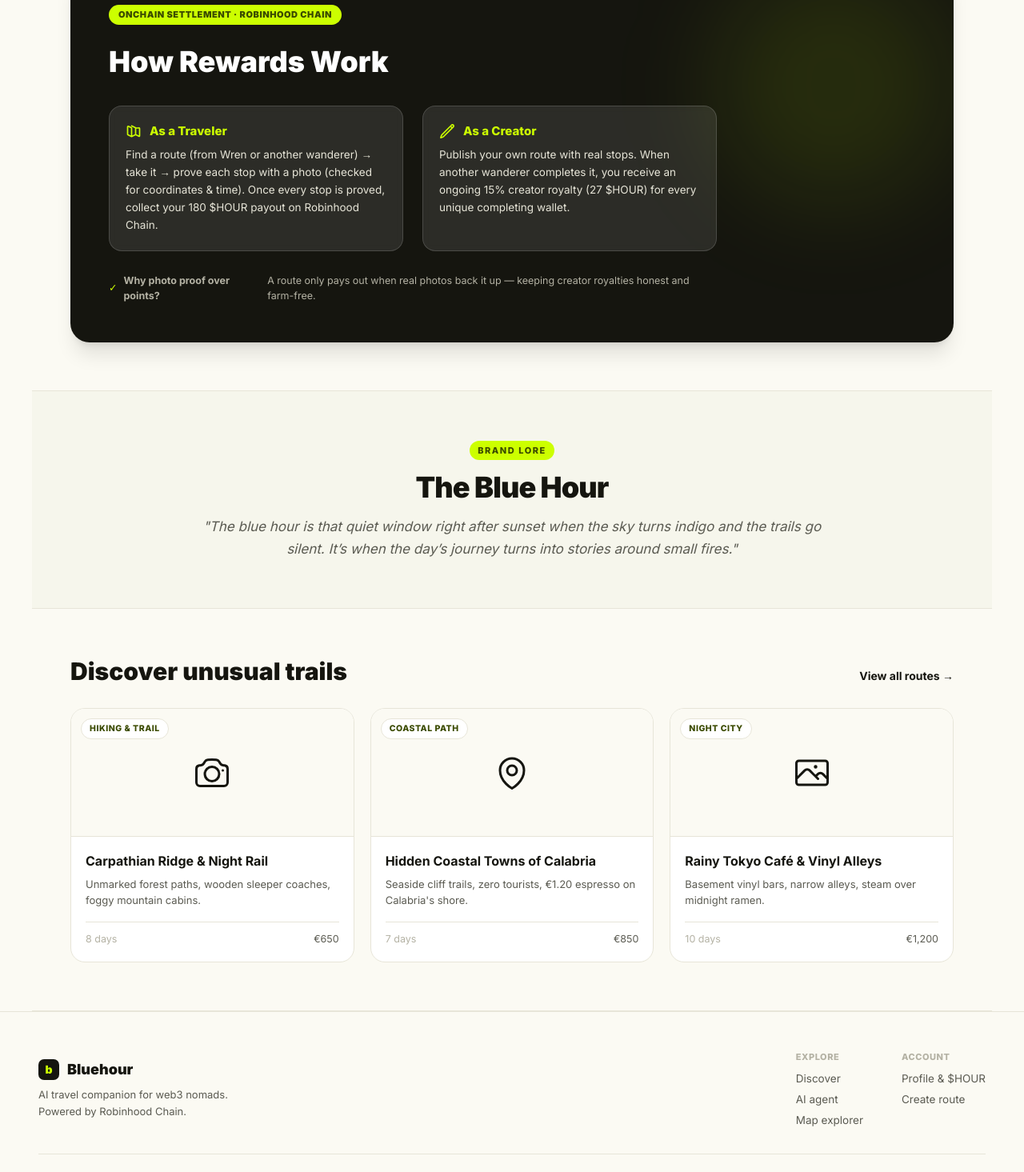
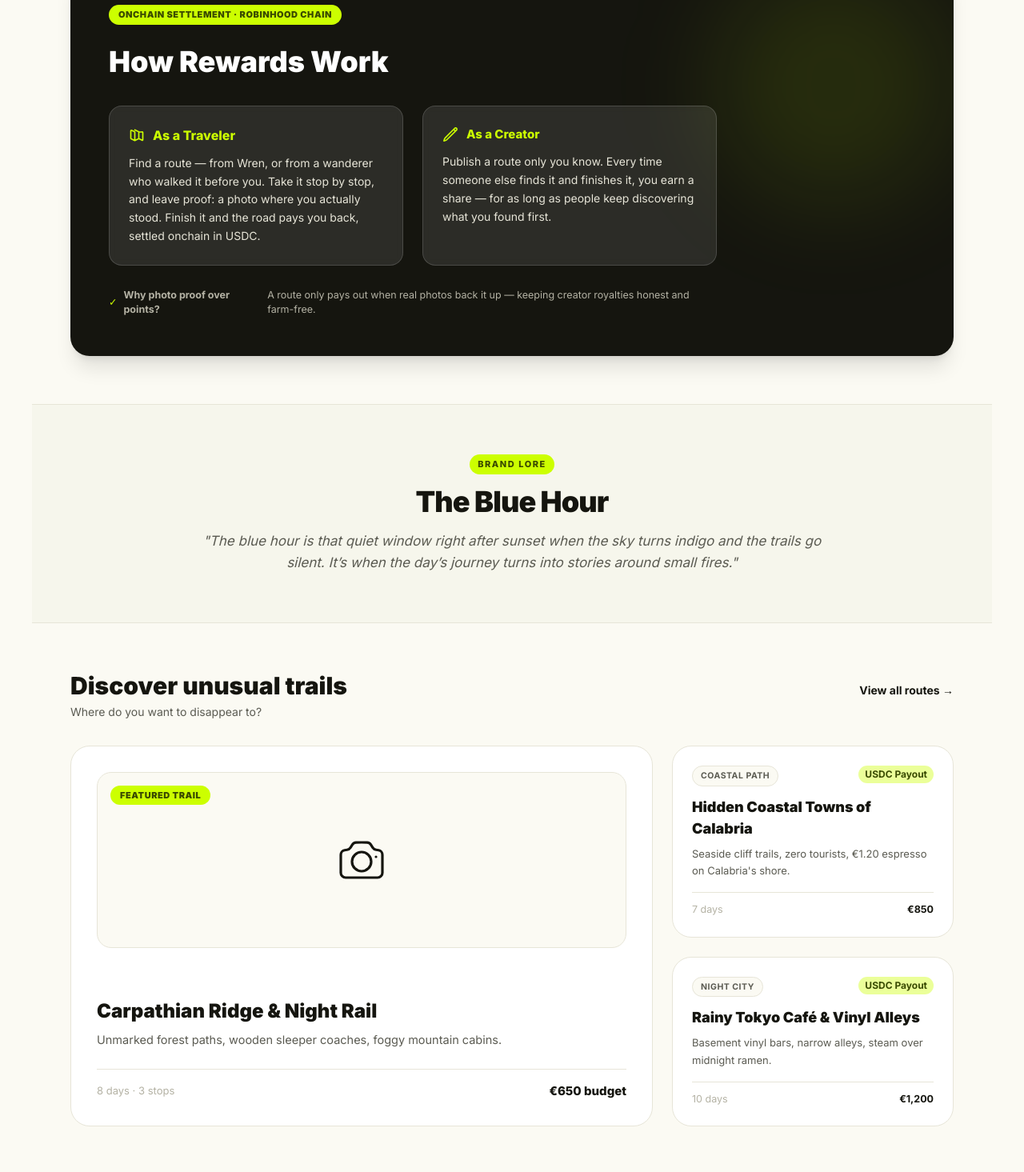
Before and after one commit to sshinobii/Blue-Hour, a Next.js app: page / in a window 1280 px wide. Shown: the part 1160-2625 px from the top of the page at 80% size. Built offline with nearby package versions, Linux system fonts and the light colour scheme; no server answers; the database is empty.

Commit message:
refactor: editorial copy polish, USDC rewards, asymmetric Discover grid, and removal of BLUKACHI from marquee

```diff
--- a/src/app/page.tsx
+++ b/src/app/page.tsx
@@ -60,8 +60,8 @@
             </span>
           </h1>
 
-          <p className="text-[#5B5B52] text-lg max-w-[560px] leading-relaxed mb-8">
-            Tell Wren your mood. Get an off-the-beaten-path route. Go, prove you were there with geotagged photos, and collect onchain rewards on Robinhood Chain.
+          <p className="text-[#5B5B52] text-lg max-w-[620px] leading-relaxed mb-8">
+            Tell Wren how you feel — restless, foggy, hungry for silence. It hands back a real route nobody&apos;s written about yet. Go find it, prove you stood there, let the road pay you back.
           </p>
 
           {/* PROMPT BAR */}
@@ -143,12 +143,12 @@
           </div>
         </section>
 
-        {/* NOMAD MARQUEE STRIP */}
+        {/* NOMAD MARQUEE STRIP - ENGLISH ONLY */}
         <div className="w-full bg-[#CCFF00] border-b border-[#E7E5D8] overflow-hidden py-2.5">
           <div className="marquee-track">
             {[0, 1].map((rep) => (
               <div key={rep} className="flex items-center gap-8 pr-8 shrink-0">
-                {['NOMADS', 'WANDERERS', 'DREAMERS', 'FIRST DISCOVERERS', 'BLUKACHI', 'ON ROBINHOOD CHAIN'].map((word) => (
+                {['NOMADS', 'WANDERERS', 'DREAMERS', 'FIRST DISCOVERERS', 'ON ROBINHOOD CHAIN'].map((word) => (
                   <span key={word + rep} className="text-[#3A4A00] font-black text-[13px] tracking-wider uppercase whitespace-nowrap">
                     {word} <span className="text-[#3A4A00]/40 ml-8">·</span>
                   </span>
@@ -158,7 +158,7 @@
           </div>
         </div>
 
-        {/* REWARD SYSTEM EXPLAINER SECTION */}
+        {/* REWARD SYSTEM EXPLAINER SECTION - UPDATED COPY & USDC */}
         <section className="screen border-b border-[#E7E5D8] py-14 md:py-16">
           <div className="bg-[#15150F] text-white rounded-[24px] p-8 md:p-12 relative overflow-hidden shadow-xl">
             <div className="absolute top-0 right-0 w-[300px] h-[300px] bg-[#CCFF00]/10 rounded-full blur-3xl pointer-events-none" />
@@ -172,27 +172,27 @@
               </h2>
 
               <div className="grid grid-cols-1 md:grid-cols-2 gap-6 pt-2">
-                <div className="bg-white/10 border border-white/15 rounded-[16px] p-5 backdrop-blur-xs space-y-2">
-                  <div className="flex items-center gap-2.5 text-[#CCFF00] font-extrabold text-[15px]">
+                <div className="bg-white/10 border border-white/15 rounded-[16px] p-6 backdrop-blur-xs space-y-3">
+                  <div className="flex items-center gap-2.5 text-[#CCFF00] font-extrabold text-[16px]">
                     <svg className="w-5 h-5 text-[#CCFF00]" fill="none" viewBox="0 0 24 24" stroke="currentColor" strokeWidth={2}>
                       <path strokeLinecap="round" strokeLinejoin="round" d="M9 20l-5.447-2.724A1 1 0 013 16.382V5.618a1 1 0 011.447-.894L9 7m0 13l6-3m-6 3V7m6 10l5.447 2.724A1 1 0 0021 18.818V8.05a1 1 0 00-1.447-.894L15 7m0 10V7m0 0L9 4" />
                     </svg>
                     <span>As a Traveler</span>
                   </div>
-                  <p className="text-[13.5px] text-[#E7E5D8] leading-relaxed">
-                    Find a route (from Wren or another wanderer) → take it → prove each stop with a photo (checked for coordinates & time). Once every stop is proved, collect your 180 $HOUR payout on Robinhood Chain.
+                  <p className="text-[14px] text-[#E7E5D8] leading-relaxed">
+                    Find a route — from Wren, or from a wanderer who walked it before you. Take it stop by stop, and leave proof: a photo where you actually stood. Finish it and the road pays you back, settled onchain in USDC.
                   </p>
                 </div>
 
-                <div className="bg-white/10 border border-white/15 rounded-[16px] p-5 backdrop-blur-xs space-y-2">
+                <div className="bg-white/10 border border-white/15 rounded-[16px] p-6 backdrop-blur-xs space-y-3">
                   <div className="flex items-center gap-2.5 text-[#CCFF00] font-extrabold text-[15px]">
                     <svg className="w-5 h-5 text-[#CCFF00]" fill="none" viewBox="0 0 24 24" stroke="currentColor" strokeWidth={2}>
                       <path strokeLinecap="round" strokeLinejoin="round" d="M16.862 4.487l1.687-1.688a1.875 1.875 0 112.652 2.652L6.832 19.82a4.5 4.5 0 01-1.897 1.13l-2.685.8.8-2.685a4.5 4.5 0 011.13-1.897L16.863 4.487zm0 0L19.5 7.125" />
                     </svg>
                     <span>As a Creator</span>
                   </div>
-                  <p className="text-[13.5px] text-[#E7E5D8] leading-relaxed">
-                    Publish your own route with real stops. When another wanderer completes it, you receive an ongoing 15% creator royalty (27 $HOUR) for every unique completing wallet.
+                  <p className="text-[14px] text-[#E7E5D8] leading-relaxed">
+                    Publish a route only you know. Every time someone else finds it and finishes it, you earn a share — for as long as people keep discovering what you found first.
                   </p>
                 </div>
               </div>
@@ -216,80 +216,89 @@
           </div>
         </section>
 
-        {/* DISCOVER FEED SECTION */}
+        {/* ASYMMETRIC EDITORIAL DISCOVER FEED SECTION */}
         <section className="screen border-b border-[#E7E5D8] py-14 md:py-20">
-          <div className="flex justify-between items-baseline mb-7">
-            <h2 className="text-3xl font-black">Discover unusual trails</h2>
+          <div className="flex justify-between items-baseline mb-8">
+            <div>
+              <h2 className="text-3xl font-black mb-1">Discover unusual trails</h2>
+              <p className="text-[#5B5B52] text-[14px]">Where do you want to disappear to?</p>
+            </div>
             <Link href="/discover" className="text-[14px] font-bold text-[#15150F] hover:underline">
               View all routes →
             </Link>
           </div>
 
-          <div className="grid grid-cols-1 md:grid-cols-3 gap-5">
-            <Link href="/routes/ghost-romania" className="card-light block">
-              <div className="h-[160px] relative bg-[#FBFAF3] border-b border-[#E7E5D8] flex items-center justify-center p-4">
-                <svg className="w-12 h-12 text-[#15150F]" fill="none" viewBox="0 0 24 24" stroke="currentColor" strokeWidth={1.5}>
+          {/* Asymmetric 2+1 Layout Grid */}
+          <div className="grid grid-cols-1 md:grid-cols-12 gap-6">
+            {/* Card 1: Large Featured 2-Column Span */}
+            <Link href="/routes/ghost-romania" className="md:col-span-8 bg-white border border-[#E7E5D8] rounded-[24px] overflow-hidden group hover:border-[#15150F] transition-all flex flex-col justify-between p-6 md:p-8 relative">
+              <div className="h-[220px] bg-[#FBFAF3] border border-[#E7E5D8] rounded-[18px] flex items-center justify-center p-6 mb-6 relative overflow-hidden">
+                <svg className="w-16 h-16 text-[#15150F] group-hover:scale-105 transition-transform" fill="none" viewBox="0 0 24 24" stroke="currentColor" strokeWidth={1.2}>
                   <path strokeLinecap="round" strokeLinejoin="round" d="M6.827 6.175A2.31 2.31 0 015.186 7.23c-.38.054-.757.112-1.134.175C2.999 7.58 2.25 8.507 2.25 9.574V18a2.25 2.25 0 002.25 2.25h15A2.25 2.25 0 0021.75 18V9.574c0-1.067-.75-1.994-1.802-2.169a47.865 47.865 0 00-1.134-.175 2.31 2.31 0 01-1.64-1.055l-.822-1.316a2.192 2.192 0 00-1.736-1.039 48.774 48.774 0 00-5.232 0 2.192 2.192 0 00-1.736 1.039l-.821 1.316z" />
                   <path strokeLinecap="round" strokeLinejoin="round" d="M16.5 12.75a4.5 4.5 0 11-9 0 4.5 4.5 0 019 0zM18.75 10.5h.008v.008h-.008V10.5z" />
                 </svg>
-                <div className="absolute top-3 left-3 bg-white text-[#3A4A00] border border-[#E7E5D8] text-[10.5px] font-extrabold tracking-wider uppercase px-2.5 py-1 rounded-full">
-                  Hiking & Trail
+                <div className="absolute top-4 left-4 bg-[#CCFF00] text-[#3A4A00] text-[11px] font-black tracking-wider uppercase px-3 py-1 rounded-full">
+                  Featured Trail
                 </div>
               </div>
-              <div className="p-[18px]">
-                <h3 className="text-[16px] font-bold mb-2">Carpathian Ridge & Night Rail</h3>
-                <p className="text-[13px] text-[#5B5B52] leading-normal mb-4 min-h-[40px]">
+              <div>
+                <h3 className="text-2xl font-black mb-2 text-[#15150F]">Carpathian Ridge & Night Rail</h3>
+                <p className="text-[14.5px] text-[#5B5B52] leading-relaxed mb-6">
                   Unmarked forest paths, wooden sleeper coaches, foggy mountain cabins.
                 </p>
-                <div className="flex justify-between text-[12.5px] text-[#B4B2A4] border-t border-[#E7E5D8] pt-3">
-                  <span>8 days</span>
-                  <span className="text-[#5B5B52]">€650</span>
+                <div className="flex items-center justify-between text-[13px] text-[#B4B2A4] border-t border-[#E7E5D8] pt-4">
+                  <span>8 days · 3 stops</span>
+                  <span className="font-extrabold text-[#15150F] text-[15px]">€650 budget</span>
                 </div>
               </div>
             </Link>
 
-            <Link href="/routes/italy-coast" className="card-light block">
-              <div className="h-[160px] relative bg-[#FBFAF3] border-b border-[#E7E5D8] flex items-center justify-center p-4">
-                <svg className="w-12 h-12 text-[#15150F]" fill="none" viewBox="0 0 24 24" stroke="currentColor" strokeWidth={1.5}>
-                  <path strokeLinecap="round" strokeLinejoin="round" d="M15 10.5a3 3 0 11-6 0 3 3 0 016 0z" />
-                  <path strokeLinecap="round" strokeLinejoin="round" d="M19.5 10.5c0 7.142-7.5 11.25-7.5 11.25S4.5 17.642 4.5 10.5a7.5 7.5 0 1115 0z" />
-                </svg>
-                <div className="absolute top-3 left-3 bg-white text-[#3A4A00] border border-[#E7E5D8] text-[10.5px] font-extrabold tracking-wider uppercase px-2.5 py-1 rounded-full">
+            {/* Right Side Column (Staggered Cards) */}
+            <div className="md:col-span-4 space-y-6 flex flex-col justify-between">
+              {/* Card 2: Coastal */}
+              <Link href="/routes/italy-coast" className="bg-white border border-[#E7E5D8] rounded-[24px] p-6 hover:border-[#15150F] transition-all block flex-1 flex flex-col justify-between">
+                <div>
+                  <div className="flex justify-between items-start mb-3">
+                    <span className="bg-[#FBFAF3] border border-[#E7E5D8] text-[#5B5B52] text-[10.5px] font-bold uppercase tracking-wider px-2.5 py-1 rounded-full">
                       Coastal Path
+                    </span>
+                    <span className="text-[12px] font-bold text-[#3A4A00] bg-[#CCFF00]/40 px-2 py-0.5 rounded-full">
+                      USDC Payout
+                    </span>
                   </div>
-              </div>
-              <div className="p-[18px]">
-                <h3 className="text-[16px] font-bold mb-2">Hidden Coastal Towns of Calabria</h3>
-                <p className="text-[13px] text-[#5B5B52] leading-normal mb-4 min-h-[40px]">
+                  <h3 className="text-[18px] font-black mb-2">Hidden Coastal Towns of Calabria</h3>
+                  <p className="text-[13px] text-[#5B5B52] leading-relaxed mb-4">
                     Seaside cliff trails, zero tourists, €1.20 espresso on Calabria&apos;s shore.
                   </p>
+                </div>
                 <div className="flex justify-between text-[12.5px] text-[#B4B2A4] border-t border-[#E7E5D8] pt-3">
                   <span>7 days</span>
-                  <span className="text-[#5B5B52]">€850</span>
-                </div>
+                  <b className="text-[#15150F]">€850</b>
                 </div>
               </Link>
 
-            <Link href="/routes/tokyo-cafe" className="card-light block">
-              <div className="h-[160px] relative bg-[#FBFAF3] border-b border-[#E7E5D8] flex items-center justify-center p-4">
-                <svg className="w-12 h-12 text-[#15150F]" fill="none" viewBox="0 0 24 24" stroke="currentColor" strokeWidth={1.5}>
-                  <path strokeLinecap="round" strokeLinejoin="round" d="M2.25 15.75l5.159-5.159a2.25 2.25 0 013.182 0l5.159 5.159m-1.5-1.5l1.409-1.409a2.25 2.25 0 013.182 0l2.909 2.909m-18 3.75h16.5a1.5 1.5 0 001.5-1.5V6a1.5 1.5 0 00-1.5-1.5H3.75A1.5 1.5 0 002.25 6v12a1.5 1.5 0 001.5 1.5zm10.5-11.25h.008v.008h-.008V8.25zm.375 0a.375.375 0 11-.75 0 .375.375 0 01.75 0z" />
-                </svg>
-                <div className="absolute top-3 left-3 bg-white text-[#3A4A00] border border-[#E7E5D8] text-[10.5px] font-extrabold tracking-wider uppercase px-2.5 py-1 rounded-full">
-                  Night city
+              {/* Card 3: Tokyo Cafe */}
+              <Link href="/routes/tokyo-cafe" className="bg-white border border-[#E7E5D8] rounded-[24px] p-6 hover:border-[#15150F] transition-all block flex-1 flex flex-col justify-between">
+                <div>
+                  <div className="flex justify-between items-start mb-3">
+                    <span className="bg-[#FBFAF3] border border-[#E7E5D8] text-[#5B5B52] text-[10.5px] font-bold uppercase tracking-wider px-2.5 py-1 rounded-full">
+                      Night City
+                    </span>
+                    <span className="text-[12px] font-bold text-[#3A4A00] bg-[#CCFF00]/40 px-2 py-0.5 rounded-full">
+                      USDC Payout
+                    </span>
                   </div>
-              </div>
-              <div className="p-[18px]">
-                <h3 className="text-[16px] font-bold mb-2">Rainy Tokyo Café & Vinyl Alleys</h3>
-                <p className="text-[13px] text-[#5B5B52] leading-normal mb-4 min-h-[40px]">
+                  <h3 className="text-[18px] font-black mb-2">Rainy Tokyo Café & Vinyl Alleys</h3>
+                  <p className="text-[13px] text-[#5B5B52] leading-relaxed mb-4">
                     Basement vinyl bars, narrow alleys, steam over midnight ramen.
                   </p>
+                </div>
                 <div className="flex justify-between text-[12.5px] text-[#B4B2A4] border-t border-[#E7E5D8] pt-3">
                   <span>10 days</span>
-                  <span className="text-[#5B5B52]">€1,200</span>
-                </div>
+                  <b className="text-[#15150F]">€1,200</b>
                 </div>
               </Link>
+            </div>
           </div>
         </section>
       </main>
--- a/src/app/rewards/page.tsx
+++ b/src/app/rewards/page.tsx
@@ -40,7 +40,7 @@
                 </div>
                 <h2 className="text-2xl font-black">1. Traveler Payouts</h2>
                 <p className="text-[#5B5B52] text-[14.5px] leading-relaxed">
-                  Find a route (from Wren or another wanderer). Take the journey, visit each stop physically, and upload a photo.
+                  Find a route — from Wren, or from a wanderer who walked it before you. Take it stop by stop, and leave proof: a photo where you actually stood. Finish it and the road pays you back, settled onchain in USDC.
                 </p>
 
                 <div className="space-y-2.5 pt-2">
@@ -49,7 +49,7 @@
                     <span>Geo-coordinates and timestamp are verified against stop locations.</span>
                   </div>
                   <div className="flex items-start gap-3 text-[13.5px] text-[#15150F]">
-                    <span className="text-[#3A4A00] bg-[#CCFF00] px-2 py-0.5 rounded-full font-bold text-[11px] shrink-0 mt-0.5">180 $HOUR</span>
+                    <span className="text-[#3A4A00] bg-[#CCFF00] px-2 py-0.5 rounded-full font-bold text-[11px] shrink-0 mt-0.5">USDC Payout</span>
                     <span>100% route completion triggers an instant settlement payout to your embedded wallet.</span>
                   </div>
                 </div>
@@ -70,13 +70,13 @@
                 </div>
                 <h2 className="text-2xl font-black">2. Ongoing Creator Royalties</h2>
                 <p className="text-[#5B5B52] text-[14.5px] leading-relaxed">
-                  Publish your own authentic routes with real stops. Instead of a one-time reward, your route becomes an ongoing income stream.
+                  Publish a route only you know. Every time someone else finds it and finishes it, you earn a share — for as long as people keep discovering what you found first.
                 </p>
 
                 <div className="space-y-2.5 pt-2">
                   <div className="flex items-start gap-3 text-[13.5px] text-[#15150F]">
-                    <span className="text-[#3A4A00] bg-[#CCFF00] px-2 py-0.5 rounded-full font-bold text-[11px] shrink-0 mt-0.5">15% Royalty</span>
-                    <span>Every time a new unique wallet completes your route, you earn 27 $HOUR automatically.</span>
+                    <span className="text-[#3A4A00] bg-[#CCFF00] px-2 py-0.5 rounded-full font-bold text-[11px] shrink-0 mt-0.5">Creator Share</span>
+                    <span>Every time a new unique wallet completes your route, you earn an automatic creator royalty.</span>
                   </div>
                   <div className="flex items-start gap-3 text-[13.5px] text-[#15150F]">
                     <span className="text-[#3A4A00] bg-[#CCFF00] px-2 py-0.5 rounded-full font-bold text-[11px] shrink-0 mt-0.5">Farm-Free</span>
@@ -96,10 +96,12 @@
         <section className="screen border-b border-[#E7E5D8] py-14 md:py-16">
           <div className="bg-[#15150F] text-white rounded-[24px] p-8 md:p-12 relative overflow-hidden">
             <div className="max-w-[760px] space-y-4">
-              <div className="text-[#CCFF00] font-mono text-[12px] uppercase tracking-wider">Proof Integrity</div>
-              <h2 className="text-3xl font-black">Why Photo Proof Over Points?</h2>
-              <p className="text-[#E7E5D8] text-[15px] leading-relaxed">
-                Points systems can be gamed from a desk. Bluehour requires EXIF metadata matching physical coordinates within ~150 meters. Real photos create authentic memories for travelers and guarantee that creator royalties are backed by actual human journeys.
+              <div className="inline-block bg-[#CCFF00] text-[#3A4A00] text-[11px] font-black uppercase tracking-wider px-3 py-1 rounded-full">
+                Real trails only
+              </div>
+              <h2 className="text-3xl font-black">Because the road doesn&apos;t lie.</h2>
+              <p className="text-[#E7E5D8] text-[15.5px] leading-relaxed">
+                Anyone can claim they went. Bluehour asks for the photo, where you were standing when you took it. That&apos;s what keeps every payout — and every creator&apos;s share — honest.
               </p>
             </div>
           </div>
--- a/src/app/routes/[id]/page.tsx
+++ b/src/app/routes/[id]/page.tsx
@@ -192,7 +192,7 @@
               </div>
 
               <div className="bg-[#CCFF00] rounded-[14px] p-4 text-center">
-                <b className="block text-[24px] text-[#3A4A00] font-black">+180 HOUR</b>
+                <b className="block text-[22px] text-[#3A4A00] font-black">USDC Payout</b>
                 <span className="text-[11.5px] text-[#3A4A00] font-semibold">on full route completion</span>
               </div>
             </div>
--- a/src/app/routes/create/page.tsx
+++ b/src/app/routes/create/page.tsx
@@ -100,7 +100,10 @@
 
       <main className="flex-1">
         <section className="screen py-10 md:py-16">
-          <h1 className="text-3xl md:text-4xl font-black tracking-tight mb-8">Create a route</h1>
+          <h1 className="text-3xl md:text-4xl font-black tracking-tight mb-2">Create a route</h1>
+          <p className="text-[#5B5B52] text-[15px] max-w-[560px] leading-relaxed mb-8">
+            Publish the route only you know about. Real stops, a real budget — the next wanderer follows exactly what you lived.
+          </p>
 
           <div className="grid grid-cols-1 md:grid-cols-[1fr_340px] gap-8">
             {/* Form Card */}
```
Also changed, not shown: src/app/discover/page.tsx (+32 -25 lines). Lines whose indentation alone changed are shown as unchanged.
